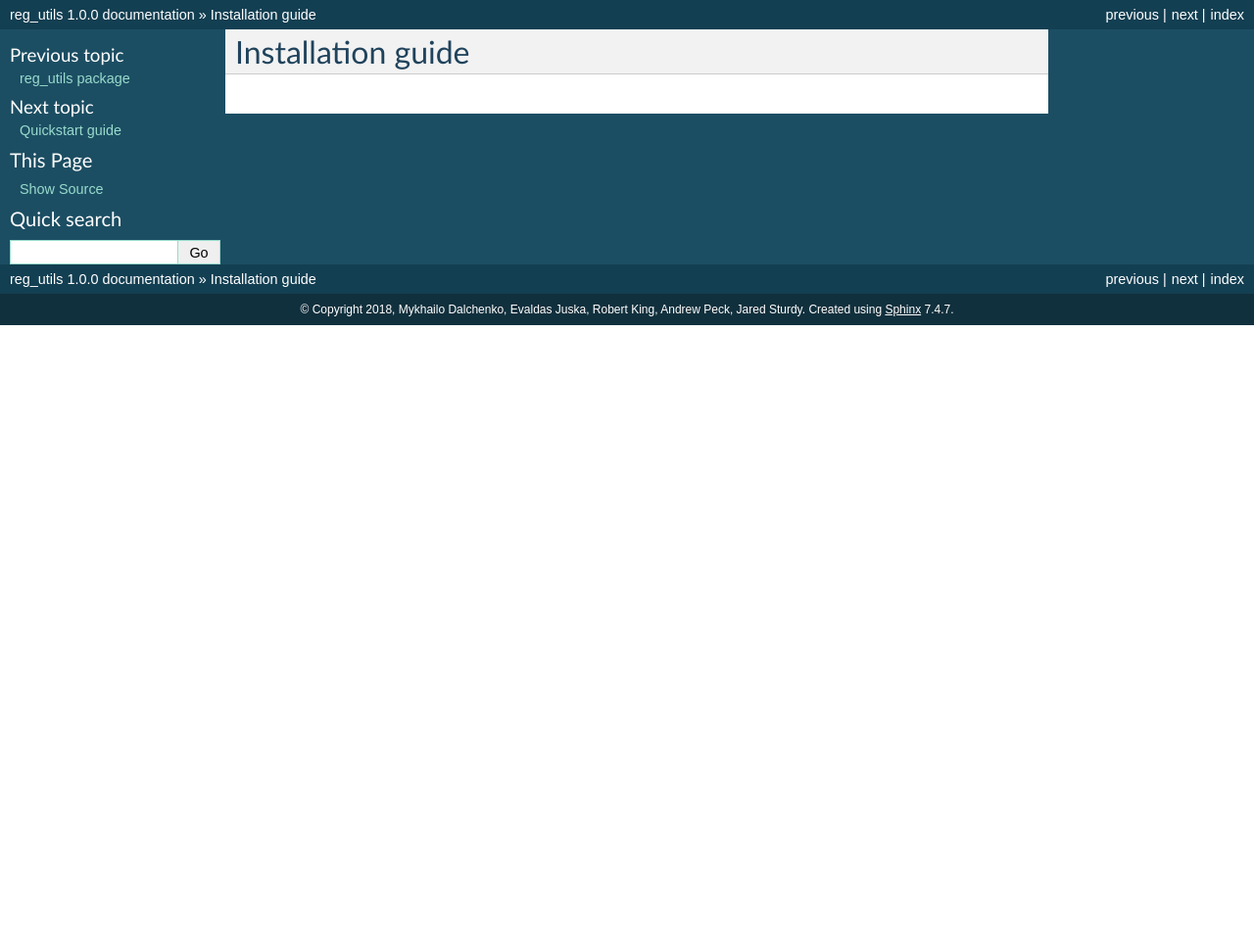
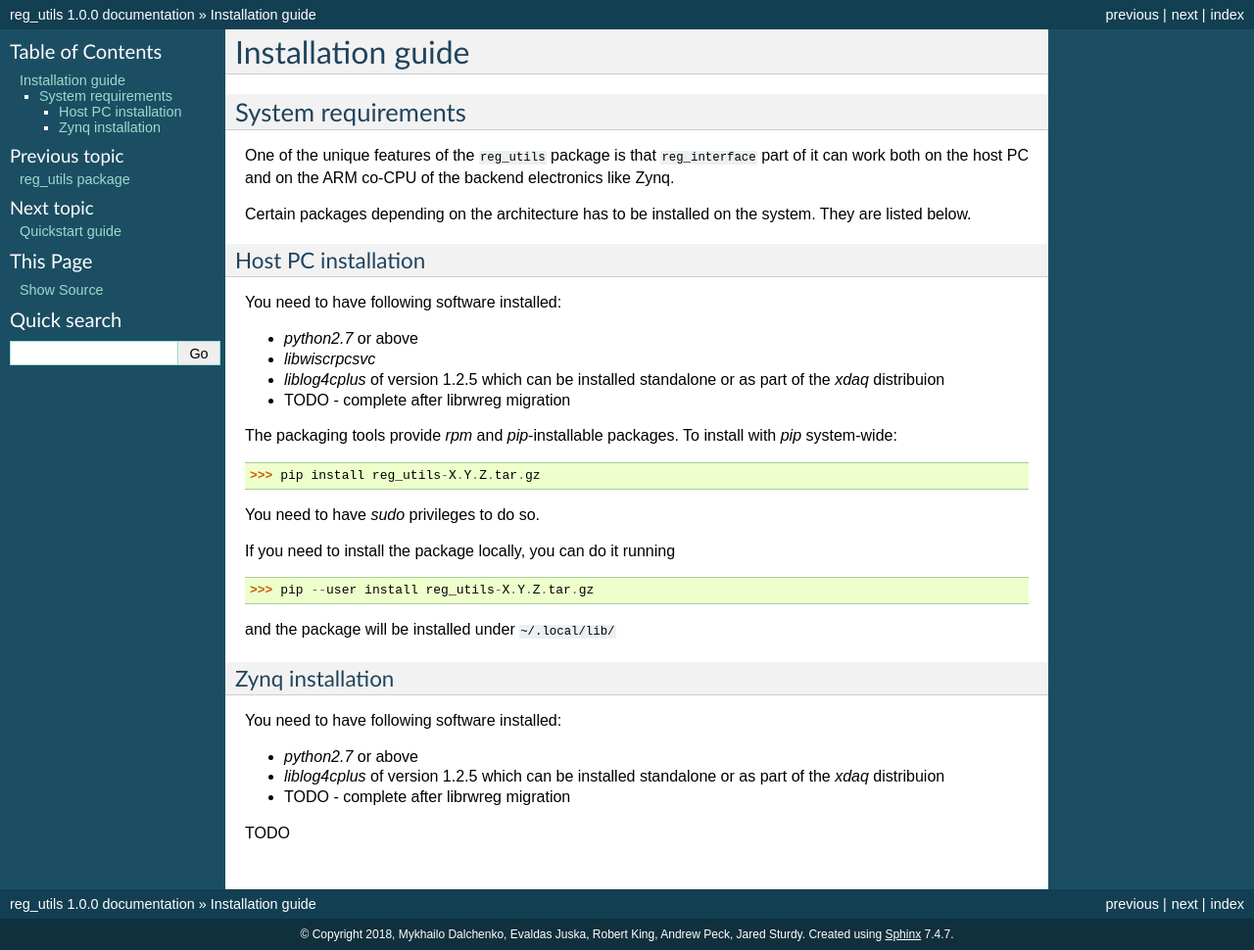
Before and after one commit to vetens/reg_utils, a Sphinx documentation site: the page built from doc/usage/installation.rst, in a window 1280 px wide. Shown: the whole page at 98% size. Built offline with Sphinx 7.4.7, drawn with Linux system fonts in a browser that asks for light colours; before the commit the page ends 900 px from its top, so only the background shows below that.

Commit message:
Started filling installation part

```diff
--- a/doc/usage/installation.rst
+++ b/doc/usage/installation.rst
@@ -1,2 +1,40 @@
 Installation guide
-==================
+******************
+System requirements
+===================
+One of the unique features of the ``reg_utils`` package is that ``reg_interface``
+part of it can work both on the host PC and on the ARM co-CPU of the backend electronics like Zynq.
+
+Certain packages depending on the architecture has to be installed on the system. They are listed below.
+
+Host PC installation
+--------------------
+You need to have following software installed:
+
+* `python2.7` or above
+* `libwiscrpcsvc`
+* `liblog4cplus` of version 1.2.5  which can be installed standalone or as part of the `xdaq` distribuion
+* TODO - complete after librwreg migration
+
+The packaging tools provide `rpm` and `pip`-installable packages.
+To install with `pip` system-wide:
+
+>>> pip install reg_utils-X.Y.Z.tar.gz
+
+You need to have `sudo` privileges to do so.
+
+If you need to install the package locally, you can do it running
+
+>>> pip --user install reg_utils-X.Y.Z.tar.gz
+
+and the package will be installed under ``~/.local/lib/``
+
+Zynq installation
+-----------------
+You need to have following software installed:
+
+* `python2.7` or above
+* `liblog4cplus` of version 1.2.5  which can be installed standalone or as part of the `xdaq` distribuion
+* TODO - complete after librwreg migration
+
+TODO
```
